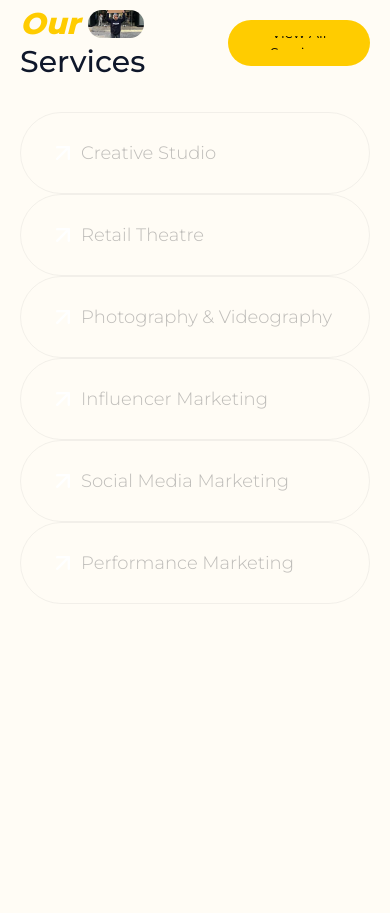
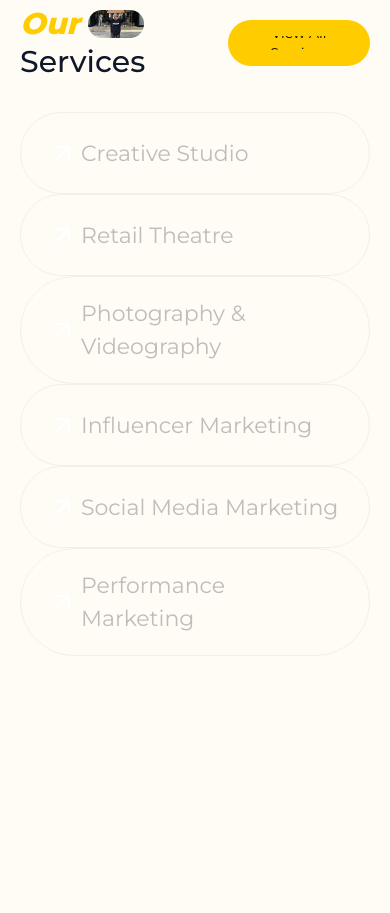
Before and after one commit to hashirrrelwyd/lwyd-ae, a React (Vite) app: page / in a window 390 px wide. Shown: the part 5940-6853 px from the top of the page. Built offline with nearby package versions, Linux system fonts and the light colour scheme.

Commit message:
refactor(AboutSection, HeroSection, OurService): enhance navigation and update styles for consistency

```diff
--- a/src/components/Home/AboutSection.jsx
+++ b/src/components/Home/AboutSection.jsx
@@ -1,12 +1,14 @@
 "use client";
 
 import { useRef } from "react";
+import { useNavigate } from "react-router-dom";
 import LogosMarquee from "../Common/LogosMarquee";
 import Button from "../ui/Button";
 import { useSectionTheme } from "../../hooks/useHeaderThemeSection";
 
 export default function AboutSection() {
   const sectionRef = useRef(null);
+  const navigate = useNavigate();
   useSectionTheme(sectionRef, "light");
   return (
     <section ref={sectionRef} className="section-padding">
@@ -47,7 +49,7 @@ export default function AboutSection() {
           </div>
 
           <div className="md:w-2/6 text-base font-[400]">
-            <Button title={"Learn More"} />
+            <Button title={"Learn More"} onClick={() => navigate("/about")} />
           </div>
         </div>
       </div>
--- a/src/components/Home/HeroSection.jsx
+++ b/src/components/Home/HeroSection.jsx
@@ -15,7 +15,7 @@ export default function HeroSection() {
         <div className="absolute inset-0 bg-black/20 rounded-2xl"></div>
         <div className="absolute inset-0 flex items-end justify-between py-6 section-padding">
           <div>
-            <p className="text-[36px] sm:text-[68px] text-white font-[300] leading-[1.3]">
+            <p className="text-[36px] sm:text-[64px] text-white font-[300] leading-[1.3]">
               The agency{" "}
               <span className="text-lwyd-yellow font-[700] italic">built</span>{" "}
               for the <br /> way people{" "}
--- a/src/components/Home/OurService.jsx
+++ b/src/components/Home/OurService.jsx
@@ -51,7 +51,7 @@ export default function OurService() {
           scale: 1.12,
           // color change + weight change
           color: "#ffffff",
-          fontWeight: 400,
+          fontWeight: 600,
         },
         0,
       )
@@ -74,7 +74,7 @@ export default function OurService() {
           x: 0,
           scale: 1,
           color: "rgba(125,125,125,0.5)",
-          fontWeight: 300,
+          fontWeight:400, // keep in sync with the title's font-[500] class
         },
         0,
       )
@@ -89,13 +89,13 @@ export default function OurService() {
     <section ref={sectionRef} className="section-padding py-20 md:py-28">
       {/* Header */}
       <div className="flex items-center justify-between mb-8">
-        <h2 className="text-pretty text-3xl font-[500] leading-tight text-[#0F172A] md:text-4xl">
+        <h2 className="text-pretty text-3xl font-[500] leading-tight text-[#0F172A] md:text-5xl">
           <span className="font-[750] italic text-lwyd-yellow">Our</span>{" "}
           <span className="relative -mb-1 inline-flex align-middle">
             <img
               src="/images/button-img.png"
               alt=""
-              className="h-7 w-14 sm:h-8 sm:w-16 mb-2 rounded-full object-cover"
+              className="h-7 w-14 sm:h-14 sm:w-26 mb-2 rounded-full object-cover"
             />
           </span>{" "}
           Services
@@ -118,7 +118,7 @@ export default function OurService() {
                 onMouseLeave={() => handleLeave(i)}
                 onFocus={() => handleEnter(i)}
                 onBlur={() => handleLeave(i)}
-                className="relative group flex items-center w-full justify-between px-7 py-5 md:py-6 border border-[#7D7D7D1A] rounded-full overflow-hidden cursor-pointer"
+                className="relative group flex items-center w-full justify-between px-7 py-5 md:py-5 border border-[#7D7D7D1A] rounded-full overflow-hidden cursor-pointer"
               >
                 {/* Background + dark overlay */}
                 <div className="pointer-events-none absolute inset-0 rounded-full overflow-hidden">
@@ -139,7 +139,7 @@ export default function OurService() {
                   {/* Title */}
                   <span
                     ref={(el) => setTextRef(el, i)}
-                    className="ml-1 font-[300] text-[#7D7D7D80] text-[18px] sm:text-[22px] md:text-[26px] lg:text-[30px] transition-none"
+                    className="ml-1 font-[400] text-[#7D7D7D80] text-[22px] sm:text-[26px] md:text-[32px] lg:text-[38px] transition-none"
                   >
                     {(() => {
                       const words = item.title.split(" ")
@@ -173,7 +173,7 @@ export default function OurService() {
                 onMouseLeave={() => handleLeave(i)}
                 onFocus={() => handleEnter(i)}
                 onBlur={() => handleLeave(i)}
-                className="relative group flex items-center w-full justify-between px-7 py-5 md:py-6 border border-[#7D7D7D1A] rounded-full overflow-hidden cursor-pointer"
+                className="relative group flex items-center w-full justify-between px-7 py-5 md:py-5 border border-[#7D7D7D1A] rounded-full overflow-hidden cursor-pointer"
               >
                 {/* Background + dark overlay */}
                 <div className="pointer-events-none absolute inset-0 rounded-full overflow-hidden">
@@ -192,7 +192,7 @@ export default function OurService() {
 
                   <span
                     ref={(el) => setTextRef(el, i)}
-                    className="ml-1 font-[300] text-[#7D7D7D80] text-[18px] sm:text-[22px] md:text-[26px] lg:text-[30px] transition-none"
+                    className="ml-1 font-[400] text-[#7D7D7D80] text-[22px] sm:text-[26px] md:text-[32px] lg:text-[38px] transition-none"
                   >
                     {(() => {
                       const words = item.title.split(" ")
--- a/src/index.css
+++ b/src/index.css
@@ -1,4 +1,7 @@
 @import "tailwindcss";
+html, body {
+  overflow-x: clip;
+}
 
 body {
   font-family: "Montserrat", sans-serif;
```
